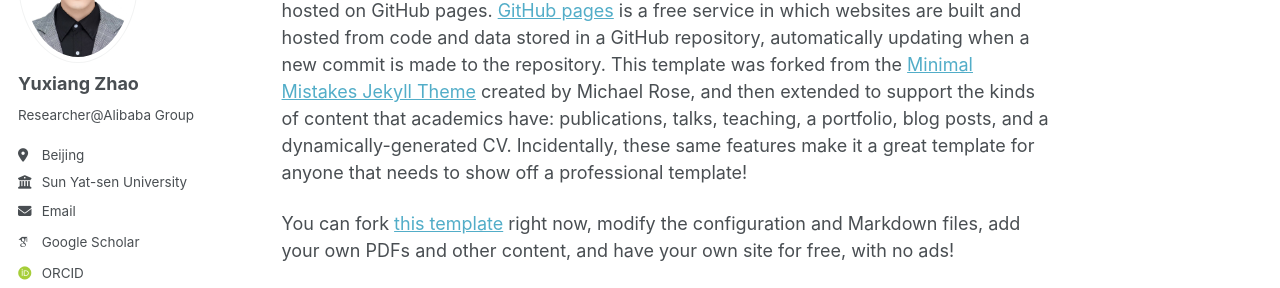
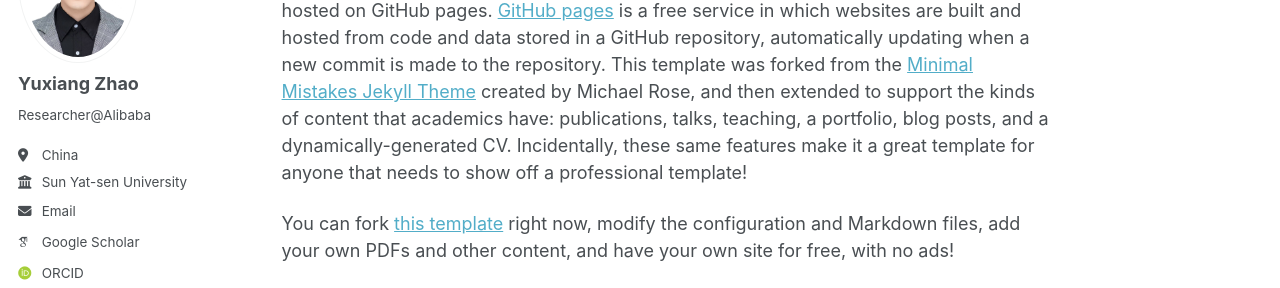
Before and after one commit to zeusyux/yuxiangzhao.github.io, a Jekyll site: the page built from _pages/about.md, in a window 1280 px wide. Shown: the part 201-489 px from the top of the page. Built offline with Jekyll 4.4.1, drawn with Linux system fonts in a browser that asks for light colours; some web fonts are replaced; a script bundle is joined from its source files by our own code; library files that are not in the unit come from our copies.

Commit message:
Update _config.yml

```diff
--- a/_config.yml
+++ b/_config.yml
@@ -26,8 +26,8 @@ author:
   avatar           : "yuxiangzhao.png"
   name             : "Yuxiang Zhao"
   pronouns         : # example: "she/her"
-  bio              : "Researcher@Alibaba Group"
-  location         : "Beijing"
+  bio              : "Researcher@Alibaba"
+  location         : "China"
   employer         : "Sun Yat-sen University"
   uri              : # URL
   email            : "zeusyux@gmail.com"
```
